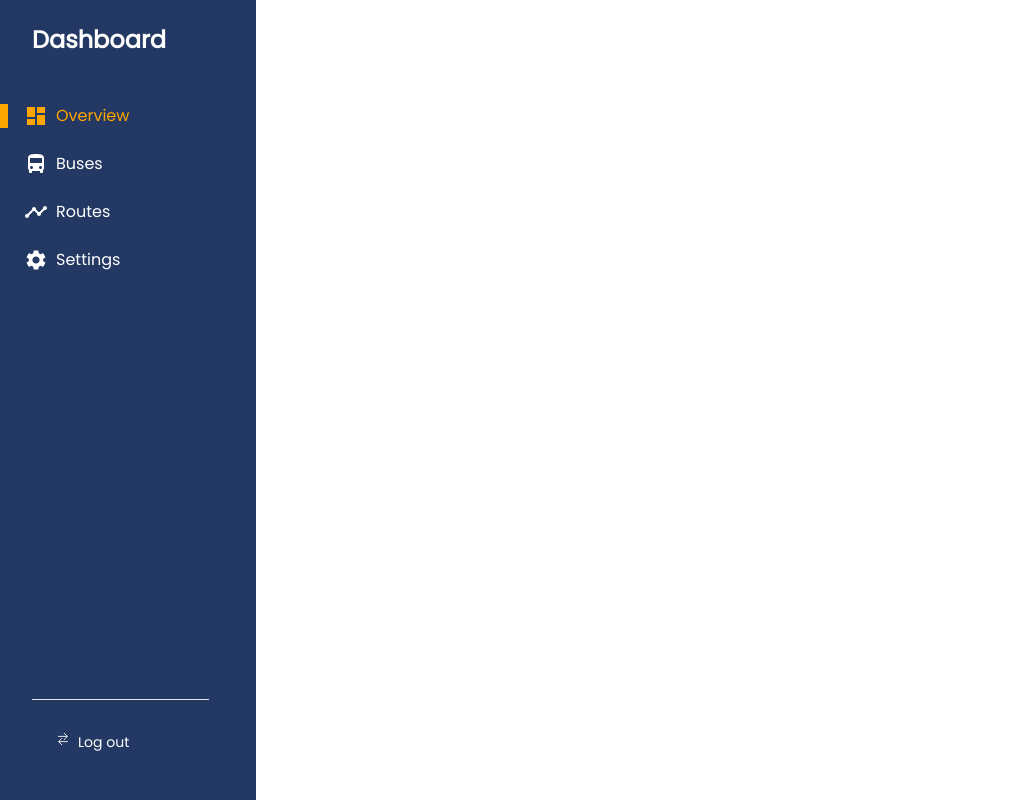
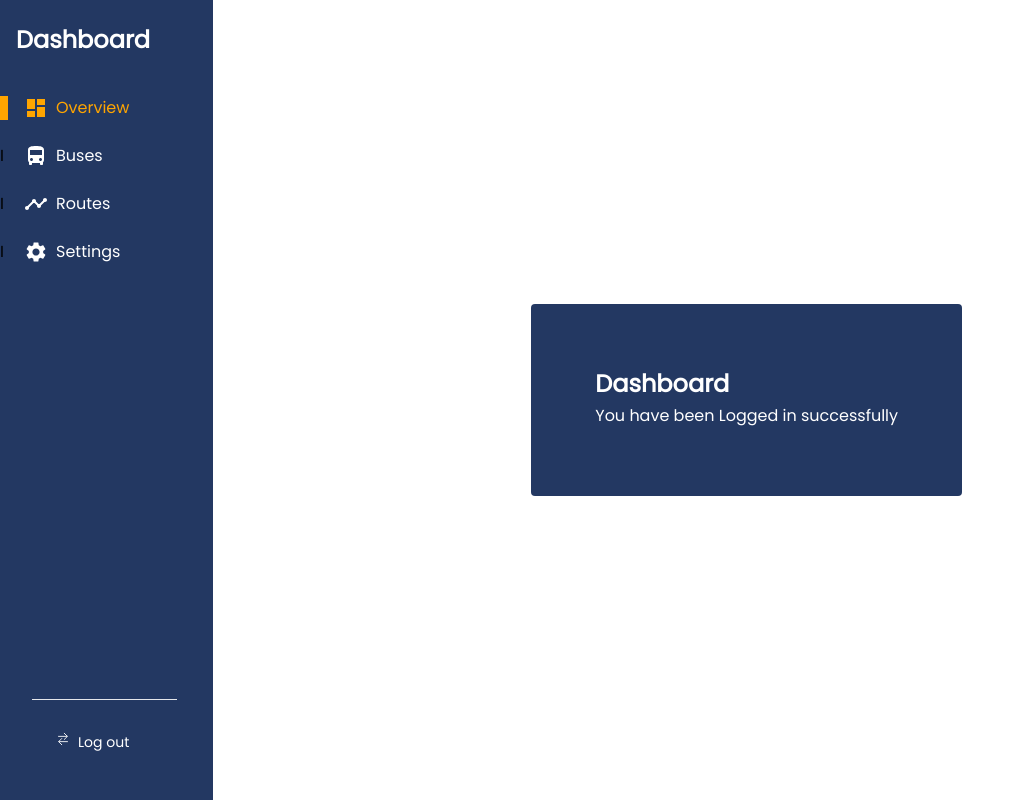
Before and after one commit to atlp-rwanda/rca-phantom-team5-fe, a React (Vite) app: page /dashboard in a window 1280 px wide. Shown: the whole page, without its empty margins (0-1025 px from the left). Built offline with nearby package versions, Linux system fonts and the light colour scheme.

Commit message:
fix: add sidebar and auth layout

```diff
--- a/src/App.tsx
+++ b/src/App.tsx
@@ -1,14 +1,12 @@
 import { BrowserRouter as Router, Route, Routes } from 'react-router-dom';
-import Layout from 'layouts/indes';
-import HomeScreen from 'screens/HomeScreen';
+import AuthLayout from 'layouts/AuthLayout';
+import Layout from 'layouts/index';
+import Dashboard from 'screens/Dashboard';
+import HomeScreen from 'screens/Home';
 import NotFoundScreen from 'screens/NotFoundScreen';
+import RegisterUserScreen from 'screens/RegisterUser';
 import SignInScreen from 'screens/SignInScreen';
 import SignUpScreen from 'screens/SignUpScreen';
-
-import Sidebar from 'layouts/Sidebar';
-import Dashboard from 'screens/Dashboaord';
-import RegisterUserScreen from 'screens/RegisterUser';
-
 
 function App() {
   return (
@@ -20,7 +18,7 @@ function App() {
           <Route path='/login' element={<SignInScreen />} />
           <Route path='/register-user' element={<RegisterUserScreen />} />
           <Route path='*' element={<NotFoundScreen />} />
-          <Route path='/dashboard' element={<Sidebar/>} />
+          <Route path='/dashboard' element={<Dashboard />} />
         </Routes>
       </Layout>
     </Router>
--- /dev/null
+++ b/src/components/Sidebar.tsx
@@ -0,0 +1,75 @@
+import React, { useEffect, useState } from 'react';
+import { Link, useLocation } from 'react-router-dom';
+import { Dashboard, DirectionsBus, Settings, Timeline } from '@material-ui/icons';
+
+import Logout from '../screens/LogoutScreen';
+
+export default function Sidebar() {
+  const path = useLocation().pathname;
+  const items = [
+    {
+      title: 'Overview',
+      link: '/dashboard',
+      icon: (
+        <Dashboard
+          className={`h-6 w-6 ${path === '/dashboard' ? 'text-orange' : 'text-white'} group-hover:text-orange`}
+        />
+      ),
+    },
+    {
+      title: 'Buses',
+      link: '/buses',
+      icon: (
+        <DirectionsBus
+          className={`h-6 w-6 ${path === '/buses' ? 'text-orange' : 'text-white'} group-hover:text-orange`}
+        />
+      ),
+    },
+    {
+      title: 'Routes',
+      link: '/routes',
+      icon: (
+        <Timeline className={`h-6 w-6 ${path === '/routes' ? 'text-orange' : 'text-white'} group-hover:text-orange`} />
+      ),
+    },
+    {
+      title: 'Settings',
+      link: '/settings',
+      icon: (
+        <Settings
+          className={`h-6 w-6 ${path === '/settings' ? 'text-orange' : 'text-white'} group-hover:text-orange`}
+        />
+      ),
+    },
+  ];
+  return (
+    <div className='col-span-2 flex flex-col justify-between bg-primary'>
+      <div className='gap-30 flex flex-col'>
+        <h1 className='font-poppins mx-4 my-2 text-2xl font-bold text-white lg:my-6 lg:text-2xl'>Dashboard</h1>
+        <ul>
+          {items.map((item, index) => (
+            <li key={item.title} className='group my-2 flex items-center py-2'>
+              <div
+                className={`h-49 mr-4 w-2 ${
+                  path === item.link ? 'bg-orange text-orange' : 'group-hover:bg-orange group-hover:text-orange'
+                }`}
+              >
+                I
+              </div>
+              {item.icon}
+              <Link
+                to={item.link}
+                className={`ml-2 ${path === item.link ? 'text-orange' : 'text-white'} group-hover:text-orange`}
+              >
+                {item.title}
+              </Link>
+            </li>
+          ))}
+        </ul>
+      </div>
+      <div className='ml-5 mb-6 lg:mb-10'>
+        <Logout />
+      </div>
+    </div>
+  );
+}
--- /dev/null
+++ b/src/layouts/AuthLayout.tsx
@@ -0,0 +1,21 @@
+import React, { ReactNode, useEffect, useState } from 'react';
+import Sidebar from 'components/Sidebar';
+
+type Props = {
+  children: JSX.Element;
+};
+
+export default function AuthLayout({ children }: Props) {
+  useEffect(() => {
+    document.body.classList.add('overflow-hidden');
+    return () => {
+      document.body.classList.remove('overflow-hidden');
+    };
+  }, []);
+  return (
+    <div className='grid h-screen grid-cols-12'>
+      <Sidebar />
+      <div className='col-span-10 w-full bg-white'>{children}</div>
+    </div>
+  );
+}
--- a/src/layouts/Sidebar.tsx
+++ /dev/null
@@ -1,118 +0,0 @@
-import React, { useEffect, useState } from 'react';
-import Logout from '../screens/LogoutScreen';
-import { useLocation } from 'react-router-dom';
-
-import { Dashboard, DirectionsBus, Settings, Timeline } from '@material-ui/icons';
-import { Link } from 'react-router-dom';
-
-const Sidebar: React.FC = () => {
-  const [activeLink, setActiveLink] = useState('/overview');
-  const [isOpen, setIsOpen] = useState(false);
-  useEffect(() => {
-    document.body.classList.add('overflow-hidden');
-    return () => {
-      document.body.classList.remove('overflow-hidden');
-    };
-  }, []);
-  const toggleSidebar = () => {
-    setIsOpen(!isOpen);
-  };
-  return (
-    <div className='flex h-screen bg-white'>
-      <button className='fixed right-0 top-0 z-50 p-4 lg:hidden' onClick={toggleSidebar}>
-        <svg
-          className='h-6 w-6 text-gray-600'
-          fill='none'
-          stroke='currentColor'
-          viewBox='0 0 24 24'
-          xmlns='http://www.w3.org/2000/svg'
-        >
-          {isOpen ? (
-            <path strokeLinecap='round' strokeLinejoin='round' strokeWidth={2} d='M6 18L18 6M6 6l12 12' />
-          ) : (
-            <path strokeLinecap='round' strokeLinejoin='round' strokeWidth={2} d='M4 6h16M4 12h16M4 18h16' />
-          )}
-        </svg>
-      </button>
-      <div
-        className={`${isOpen ? 'block' : 'hidden'} fixed top-0 left-0 z-40 h-full w-full bg-black opacity-50 lg:hidden`}
-        onClick={toggleSidebar}
-      ></div>
-      <div
-        className={`${
-          isOpen ? 'w-3/5' : 'w-0'
-        } fixed top-0 bottom-0 left-0 z-50 flex flex-col justify-between overflow-y-auto bg-primary transition-all duration-300 ease-in-out lg:w-1/5`}
-      >
-        <div>
-          <div className='ml-4 lg:mt-3 lg:text-2xl'>
-            <h1 className='font-poppins mx-4 my-2 mr-4 text-lg text-sm font-bold text-white lg:my-6 lg:text-2xl'>
-              Dashboard
-            </h1>
-          </div>
-
-          <ul className='mt-10'>
-            <li className='group my-2 flex items-center py-2'>
-              <div
-                className={`h-49 mr-4 w-2 ${
-                  activeLink === '/overview' ? 'bg-orange text-orange' : 'group-hover:bg-orange group-hover:text-orange'
-                }`}
-                onClick={() => setActiveLink('/overview')}
-              >
-                I
-              </div>
-              <Dashboard
-                className={`h-6 w-6 ${
-                  activeLink === '/overview' ? 'text-orange' : 'text-white'
-                } group-hover:text-orange`}
-              />
-              <Link
-                to='/overview'
-                onClick={() => setActiveLink('/overview')}
-                className={`ml-2 ${activeLink === '/overview' ? 'text-orange' : 'text-white'} group-hover:text-orange`}
-              >
-                Overview
-              </Link>
-            </li>
-            <li className='group my-2  flex items-center py-2'>
-              <div className='h-49  mr-4 w-2 bg-primary text-primary group-hover:bg-orange group-hover:text-orange'>
-                l
-              </div>
-              <DirectionsBus className='h-6 w-6 text-white group-hover:text-orange' />
-              <Link to='' className='ml-2 text-white group-hover:text-orange'>
-                Buses
-              </Link>
-            </li>
-            <li className='group my-2  flex items-center py-2'>
-              <div className='h-49  mr-4 w-2 bg-primary text-primary group-hover:bg-orange group-hover:text-orange'>
-                l
-              </div>
-              <Timeline className='h-6 w-6 text-white group-hover:text-orange' />
-              <Link to='' className='ml-2 text-white group-hover:text-orange'>
-                Routes
-              </Link>
-            </li>
-            <li className='group my-2  flex items-center py-2'>
-              <div className='h-49  mr-4 w-2 bg-primary text-primary group-hover:bg-orange group-hover:text-orange'>
-                l
-              </div>
-
-              <Settings className='h-6 w-6 text-white group-hover:text-orange' />
-              <Link to='' className='ml-2 text-white group-hover:text-orange'>
-                Settings
-              </Link>
-            </li>
-          </ul>
-        </div>
-        <div className='ml-5 mb-6 lg:mb-10'>
-          <Logout />
-        </div>
-      </div>
-      <div
-        className={`${
-          isOpen ? 'ml-4 w-4/5' : 'ml-0 w-full'
-        } fixed top-0 bottom-0 right-0 overflow-y-auto bg-white transition-all duration-300 ease-in-out`}
-      ></div>
-    </div>
-  );
-};
-export default Sidebar;
--- a/src/screens/Dashboaord.tsx
+++ /dev/null
@@ -1,16 +0,0 @@
-
-import { useSelector } from 'react-redux';
-
-const Dashboard = () => {
-  const { user } = useSelector((state: any) => state.auth);
-  return (
-    <div className='flex h-screen flex-col items-center justify-center bg-primary '>
-    <div className='rounded bg-white px-16 py-16 '>
-      <h1 className='text-2xl font-bold'>Dashboard</h1>
-      <p className='py-1 text-base border-gray-300'>You have been Logged in successfully</p>
-    </div>
-  </div>
-  );
-};
-
-export default Dashboard;
--- /dev/null
+++ b/src/screens/Dashboard.tsx
@@ -0,0 +1,18 @@
+import { useSelector } from 'react-redux';
+import AuthLayout from 'layouts/AuthLayout';
+
+function Dashboard() {
+  const { user } = useSelector((state: any) => state.auth);
+  return (
+    <AuthLayout>
+      <div className='flex h-screen flex-col items-center justify-center bg-white '>
+        <div className='rounded bg-primary p-16'>
+          <h1 className='text-2xl font-bold text-white'>Dashboard</h1>
+          <p className='border-gray-300 py-1 text-base text-white'>You have been Logged in successfully</p>
+        </div>
+      </div>
+    </AuthLayout>
+  );
+}
+
+export default Dashboard;
--- a/src/screens/HomeScreen.tsx
+++ b/src/screens/Home.tsx
@@ -1,7 +1,7 @@
 /* eslint-disable jsx-a11y/no-noninteractive-element-interactions */
 import { useNavigate } from 'react-router';
 
-export default function HomeScreen() {
+export default function Home() {
   const links = [
     {
       name: 'About us',
--- a/src/screens/LogoutScreen.tsx
+++ b/src/screens/LogoutScreen.tsx
@@ -1,10 +1,11 @@
 import React from 'react';
+import { IoSwapHorizontalSharp } from 'react-icons/io5';
 import { useDispatch } from 'react-redux';
-import { IoSwapHorizontalSharp } from 'react-icons/io5';
-import { logout } from '../redux/api/authApi';
 import { useNavigate } from 'react-router';
 
-const Logout = () => {
+import { logout } from '../redux/api/authApi';
+
+function Logout() {
   const dispatch = useDispatch();
   const navigate = useNavigate();
 
@@ -16,7 +17,7 @@ const Logout = () => {
 
   return (
     <div className='mt-4'>
-      <div className='ml-3 mb-6 w-3/4 border-t'></div>
+      <div className='ml-3 mb-6 w-3/4 border-t' />
       <div className='flex items-center  px-4 py-2 text-sm font-medium text-white'>
         <div className='ml-5 flex'>
           <div className='mr-1'>
@@ -29,6 +30,6 @@ const Logout = () => {
       </div>
     </div>
   );
-};
+}
 
 export default Logout;
```
Also changed, not shown: src/layouts/index.tsx (renamed from src/layouts/indes.tsx).
